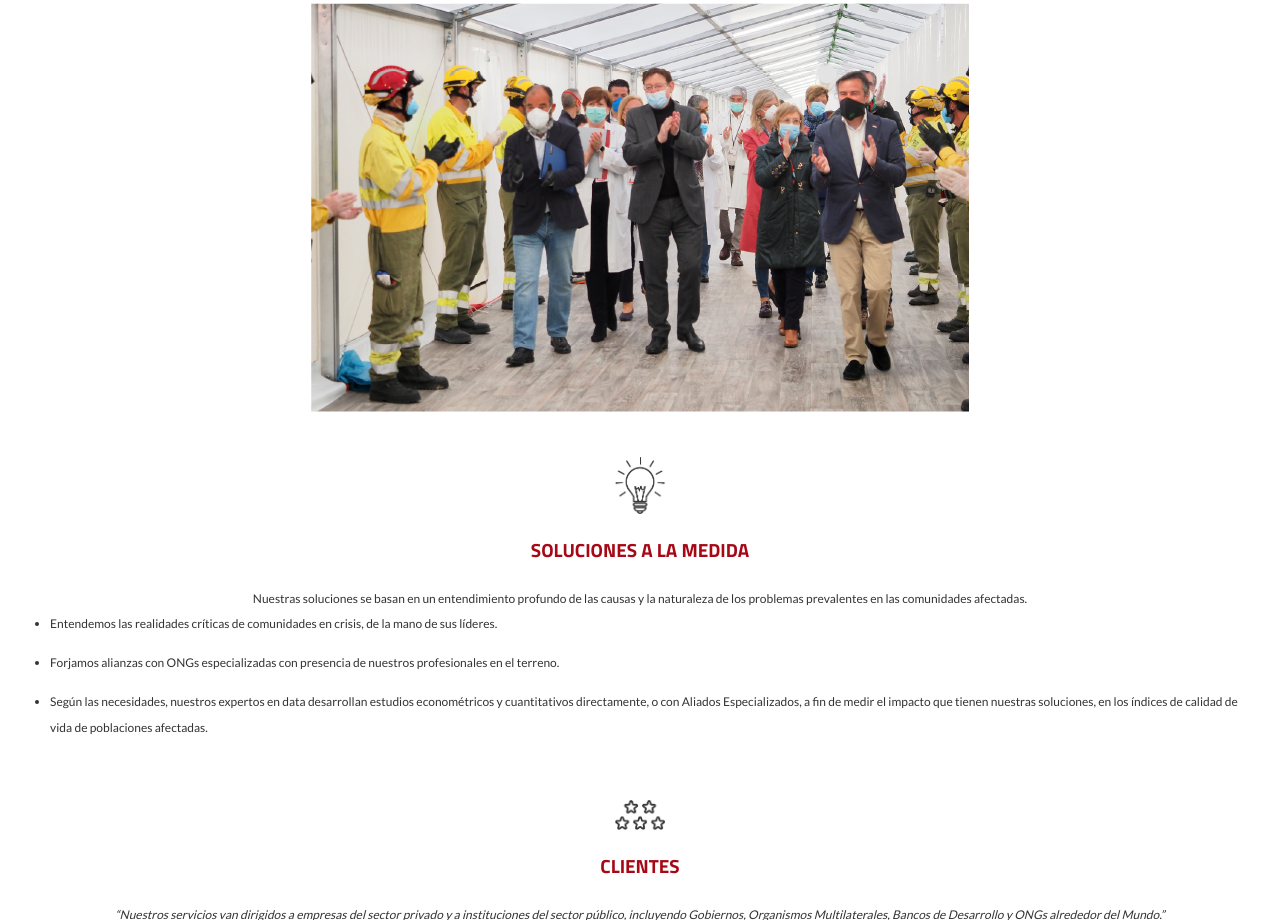
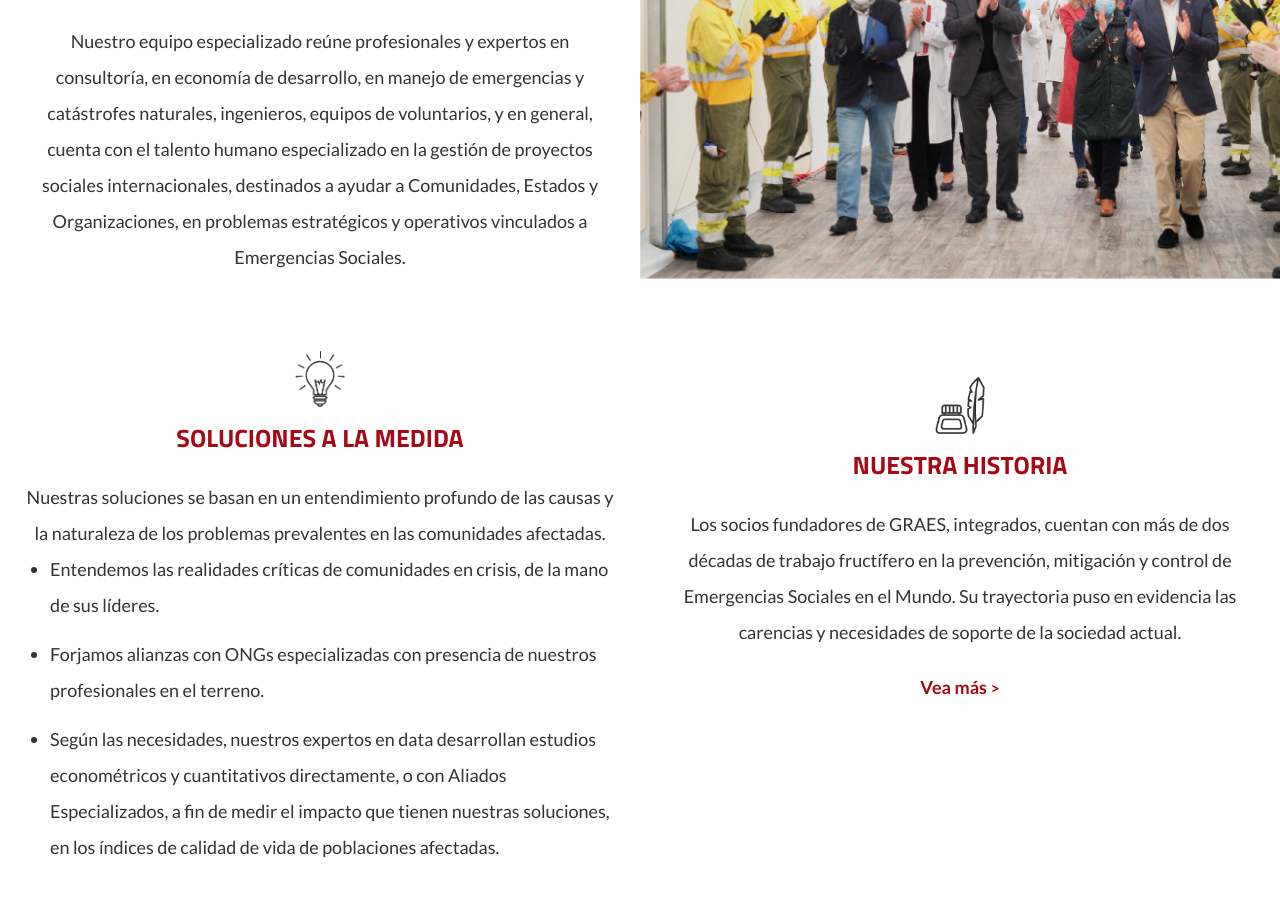
Before and after one commit to macravero/graes, a Gatsby site: page /nosotros in a window 1280 px wide. Shown: the part 1880-2800 px from the top of the page. Built offline with nearby package versions, Linux system fonts and the light colour scheme; Gatsby itself is replaced by a stand-in of ours.

Commit message:
finish nosotros, causas for desktop

```diff
--- a/src/pages/nosotros.js
+++ b/src/pages/nosotros.js
@@ -23,21 +23,30 @@ const NosotrosPage = () => {
       <div className={styles.container}>
       <img src={Nosotros} alt="Nosotros"/>
       <div className={styles.section}>
+        <div style={{order: '1'}}>
           <img src={QuienesSomos} alt="Quienes somos"/>
           <h2>¿QUIÉNES SOMOS?</h2>
           <p>GRAES es un orquestador instrumental para la región Iberoamericana en prevenir, mitigar y estabilizar Emergencias Sociales.</p>
           <Link to='/trayectoria'>Alcance y trayectoria <span>></span></Link>
+        </div>
+        <div style={{order: '2'}}>
           <img src={Mision} alt="Mision"/>
           <h2>MISIÓN</h2>
           <p>Nuestra misión es propiciar el impulso de los Objetivos de Desarrollo Sostenible de Naciones Unidas, con la misión de contribuir a salvar vidas y aliviar sufrimiento en comunidades con situaciones de crisis y Emergencia Social. Nos especializamos en intervenciones ante estas Emergencias, especialmente en <Link to='/causas'>estos sectores <span>></span></Link></p>
+        </div>
+        <div style={{order: '4'}}>
           <img src={Vision} alt="Vision"/>
           <h2>VISIÓN</h2>
           <p>GRAES tiene como objetivo la atención y contención de Emergencias Sociales, con profesionalismo independiente, prescindiendo de los factores ideológicos o políticos presentes, en el País o los Países, o en el Gobierno o los Gobiernos, donde se presenta la Emergencia que debe ser atendida.</p>
-        <img src={Lastimadx} className={styles.posterImage} alt="Lastimadx"/>
+        </div>
+        <img  style={{order: '3'}}src={Lastimadx} className={styles.posterImage} alt="Lastimadx"/>
+        <div style={{order: '5'}}>
           <img src={Equipo} alt="Equipo"/>
           <h2>EQUIPO</h2>
           <p>Nuestro equipo especializado reúne profesionales y expertos en consultoría, en economía de desarrollo, en manejo de emergencias y catástrofes naturales, ingenieros, equipos de voluntarios, y en general, cuenta con el talento humano especializado en la gestión de proyectos sociales internacionales, destinados a ayudar a Comunidades, Estados y Organizaciones, en problemas estratégicos y operativos vinculados a Emergencias Sociales. </p>
-        <img src={Hospital} className={styles.posterImage}  alt="Hospital"/>
+        </div>
+        <img  style={{order: '6'}}src={Hospital} className={styles.posterImage}  alt="Hospital"/>
+        <div style={{order: '7'}}>
           <img src={Soluciones} alt="Soluciones"/>
           <h2>SOLUCIONES A LA MEDIDA</h2>
           <p>Nuestras soluciones se basan en un entendimiento profundo de las causas y la naturaleza de los problemas prevalentes en las comunidades afectadas. </p>
@@ -46,14 +55,13 @@ const NosotrosPage = () => {
             <li> Forjamos alianzas con ONGs especializadas con presencia de nuestros profesionales en el terreno. </li>
             <li>Según las necesidades, nuestros expertos en data desarrollan estudios econométricos y cuantitativos directamente, o con Aliados Especializados, a fin de medir el impacto que tienen nuestras soluciones, en los índices de calidad de vida de poblaciones afectadas. </li>
           </ul>
-        <img src={Clientes} alt="Clientes"/>
-        <h2>CLIENTES</h2>
-        <p className={styles.italic}>“Nuestros servicios van dirigidos a empresas del sector privado y a instituciones del sector público, incluyendo Gobiernos, Organismos Multilaterales, Bancos de Desarrollo y ONGs alrededor del Mundo.”</p>
-        <Link to='/' className={styles.link}>CONÓZCALOS</Link>
+        </div>
+        <div style={{order: '8'}}>
           <img src={Historia} alt="Historia"/>
           <h2>NUESTRA HISTORIA</h2>
           <p>Los socios fundadores de GRAES, integrados, cuentan con más de dos décadas de trabajo fructífero en la prevención, mitigación y control de Emergencias Sociales en el Mundo. Su trayectoria puso en evidencia las carencias y necesidades de soporte de la sociedad actual. </p>
           <Link to='/historia'>Vea más <span>></span></Link>
+        </div>
       </div>
       <Aliados/>
     </div>
--- a/src/pages/pageStyles/causas.module.scss
+++ b/src/pages/pageStyles/causas.module.scss
@@ -92,3 +92,73 @@
 .cardContainer:last-child{
   margin-bottom: 0;
 }
+@media only screen and (min-width: 600px) {
+  .container{
+    & > img{
+      width: 100%;
+    }
+    .section.dark{
+      display: flex;
+      flex-direction: column;
+      min-height: 24rem;
+      padding: 0px 15%;
+      align-items: center;
+      justify-content: center;
+      & img{
+        margin: 0;
+        margin-bottom: 2rem;
+      }
+      & h2{
+        margin: 0;
+        margin-bottom: 2rem;
+      }
+    }
+    .section{
+      padding: 0 12px;
+      padding-bottom: 3rem;
+      flex-direction: row;
+      flex-wrap: wrap;
+      & h2{
+        font-size: 25px;
+      }
+      & p:first-child{
+        width: 100%;
+        margin-top: 2rem;
+        margin-bottom: 4rem;
+      }
+      & p{
+        font-size: 18px;
+        line-height: 36px;
+      }
+      & a{
+        font-size: 18px;
+        & span{
+          font-size: 16px;
+        }
+      }
+      & ul{
+        font-size: 18px;
+        line-height: 36px;
+      }
+      & > div{
+        width: 30%;
+        display: flex;
+        flex-grow: 1;
+        flex-direction: column;
+        align-items: center;
+        justify-content: flex-start;
+        min-height: 36rem;
+        margin: 12px;
+        & > img{
+          padding-bottom: 1rem;
+        }
+      }
+      & img{
+        margin: 0;
+      }
+    }
+    & img.posterImage{
+      width: 100%;
+    }
+  }
+}
--- a/src/pages/pageStyles/nosotros.module.scss
+++ b/src/pages/pageStyles/nosotros.module.scss
@@ -72,3 +72,62 @@
         margin-bottom: 0;
     }
 }
+@media only screen and (min-width: 600px) {
+  .container{
+    & > img{
+      width: 100%;
+    }
+    .section{
+      padding: 0;
+      padding-bottom: 3rem;
+      flex-direction: row;
+      flex-wrap: wrap;
+      & h2{
+        font-size: 25px;
+      }
+      & p{
+        font-size: 18px;
+        line-height: 36px;
+      }
+      & a{
+        font-size: 18px;
+        & span{
+          font-size: 16px;
+        }
+      }
+      & ul{
+        font-size: 18px;
+        line-height: 36px;
+      }
+      & > div{
+        width: 50%;
+        display: flex;
+        flex-direction: column;
+        align-items: center;
+        justify-content: flex-start;
+        padding: 0 24px;
+        padding-top: 3rem;
+        min-height: 24rem;
+        & > img{
+          padding-bottom: 1rem;
+        }
+      }
+      & > div:first-child{
+        padding: 0 13%;
+        padding-top: 4rem;
+        a{
+          margin-top: 3rem;
+        }
+      }
+      & > div:last-child{
+        padding-top: .3rem;
+      }
+      & img{
+        margin: 0;
+      }
+    }
+    & img.posterImage{
+      width: 50%;
+    }
+  }
+}
```
Lines whose indentation alone changed are shown as unchanged.
